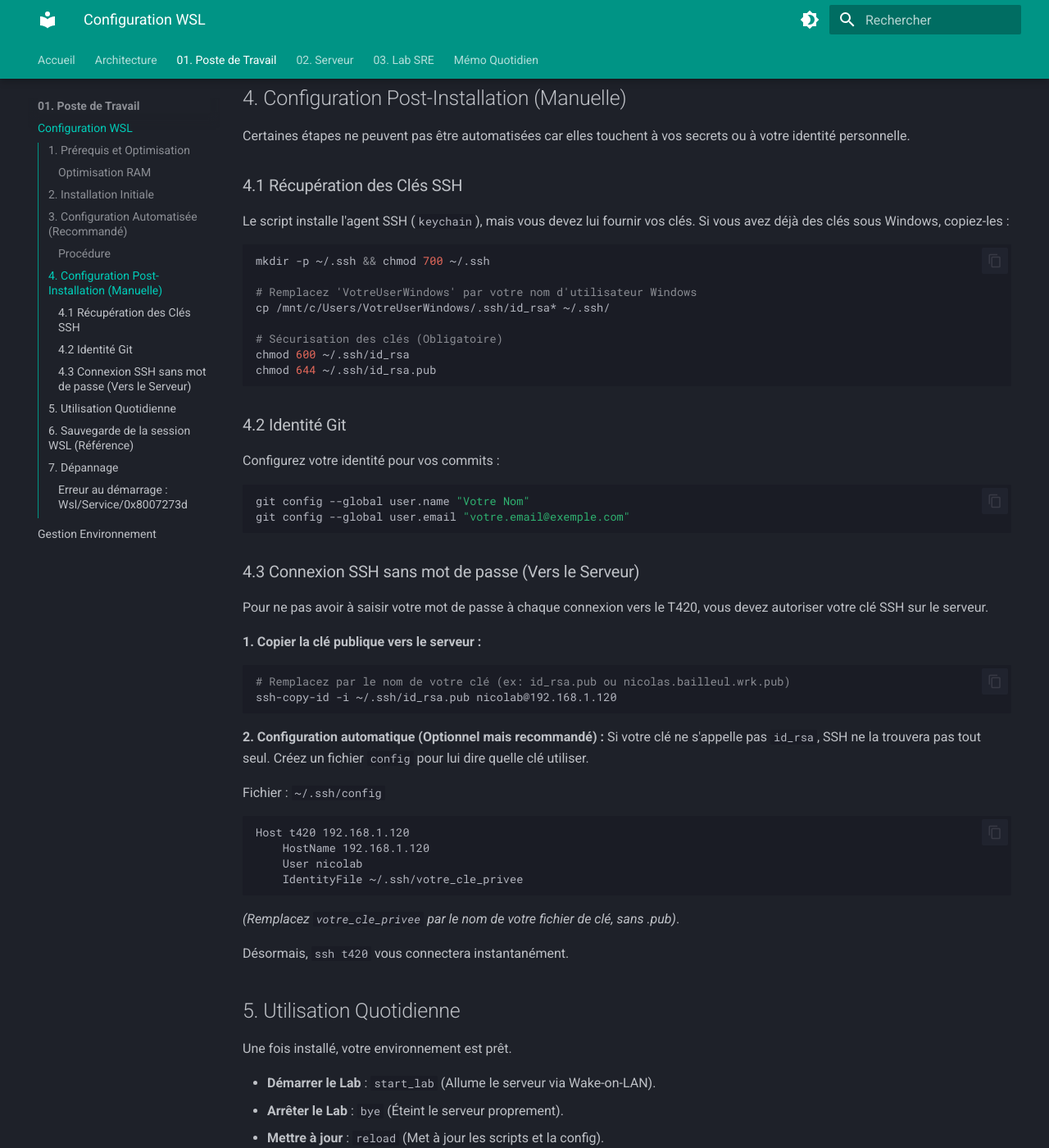
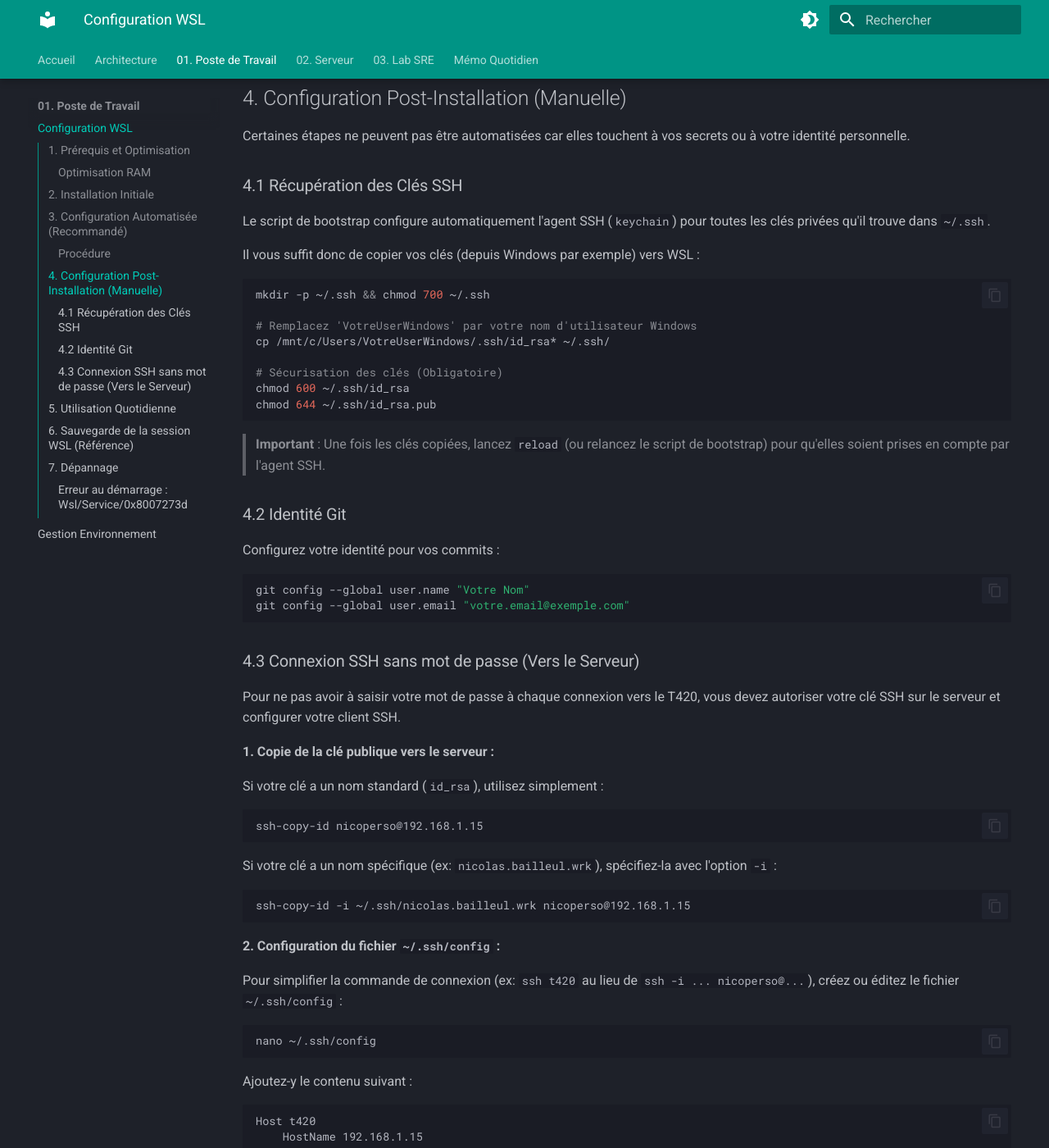
Before and after one commit to NicoBaiGit/sre-lab-infrastructure, an MkDocs documentation site: the page built from docs/wsl.md, in a window 1280 px wide and 1400 px high, scrolled down 1675 px. Shown: the whole window at 82% size. Built offline with MkDocs 1.6.1 and Material for MkDocs 9.7.7, drawn with Linux system fonts in a browser that asks for light colours; some of the changed text lies outside the part shown.

Commit message:
docs: update paths and ssh guide, fix: bootstrap keychain and aliases

````diff
--- a/docs/wsl.md
+++ b/docs/wsl.md
@@ -66,7 +66,9 @@ Ce script détecte automatiquement l'environnement et va :
 Certaines étapes ne peuvent pas être automatisées car elles touchent à vos secrets ou à votre identité personnelle.
 
 ### 4.1 Récupération des Clés SSH
-Le script installe l'agent SSH (`keychain`), mais vous devez lui fournir vos clés. Si vous avez déjà des clés sous Windows, copiez-les :
+Le script de bootstrap configure automatiquement l'agent SSH (`keychain`) pour toutes les clés privées qu'il trouve dans `~/.ssh`.
+
+Il vous suffit donc de copier vos clés (depuis Windows par exemple) vers WSL :
 
 ```bash
 mkdir -p ~/.ssh && chmod 700 ~/.ssh
@@ -79,6 +81,8 @@ chmod 600 ~/.ssh/id_rsa
 chmod 644 ~/.ssh/id_rsa.pub
 ```
 
+> **Important** : Une fois les clés copiées, lancez `reload` (ou relancez le script de bootstrap) pour qu'elles soient prises en compte par l'agent SSH.
+
 ### 4.2 Identité Git
 Configurez votre identité pour vos commits :
 
@@ -88,27 +92,41 @@ git config --global user.email "votre.email@exemple.com"
 ```
 
 ### 4.3 Connexion SSH sans mot de passe (Vers le Serveur)
-Pour ne pas avoir à saisir votre mot de passe à chaque connexion vers le T420, vous devez autoriser votre clé SSH sur le serveur.
+Pour ne pas avoir à saisir votre mot de passe à chaque connexion vers le T420, vous devez autoriser votre clé SSH sur le serveur et configurer votre client SSH.
 
-**1. Copier la clé publique vers le serveur :**
+**1. Copie de la clé publique vers le serveur :**
+
+Si votre clé a un nom standard (`id_rsa`), utilisez simplement :
 ```bash
-# Remplacez par le nom de votre clé (ex: id_rsa.pub ou nicolas.bailleul.wrk.pub)
-ssh-copy-id -i ~/.ssh/id_rsa.pub nicolab@192.168.1.120
+ssh-copy-id nicoperso@192.168.1.15
 ```
 
-**2. Configuration automatique (Optionnel mais recommandé) :**
-Si votre clé ne s'appelle pas `id_rsa`, SSH ne la trouvera pas tout seul. Créez un fichier `config` pour lui dire quelle clé utiliser.
+Si votre clé a un nom spécifique (ex: `nicolas.bailleul.wrk`), spécifiez-la avec l'option `-i` :
+```bash
+ssh-copy-id -i ~/.ssh/nicolas.bailleul.wrk nicoperso@192.168.1.15
+```
 
-Fichier : `~/.ssh/config`
+**2. Configuration du fichier `~/.ssh/config` :**
+
+Pour simplifier la commande de connexion (ex: `ssh t420` au lieu de `ssh -i ... nicoperso@...`), créez ou éditez le fichier `~/.ssh/config` :
+
+```bash
+nano ~/.ssh/config
+```
+
+Ajoutez-y le contenu suivant :
+
 ```ssh
-Host t420 192.168.1.120
-    HostName 192.168.1.120
-    User nicolab
-    IdentityFile ~/.ssh/votre_cle_privee
+Host t420
+    HostName 192.168.1.15
+    User nicoperso
+    IdentityFile ~/.ssh/nicolas.bailleul.wrk  # Optionnel si nom standard
 ```
-*(Remplacez `votre_cle_privee` par le nom de votre fichier de clé, sans .pub)*.
 
-Désormais, `ssh t420` vous connectera instantanément.
+Vous pouvez maintenant vous connecter simplement avec :
+```bash
+ssh t420
+```
 
 ## 5. Utilisation Quotidienne
 
````
Also changed, not shown: README.md (+3 -3 lines), docs/daily_memo.md (+7 -7 lines), docs/index.md (+4 -4 lines), docs/ubuntu-server.md (+4 -2 lines), docs/workstation-management.md (+4 -4 lines), 2 other files.
